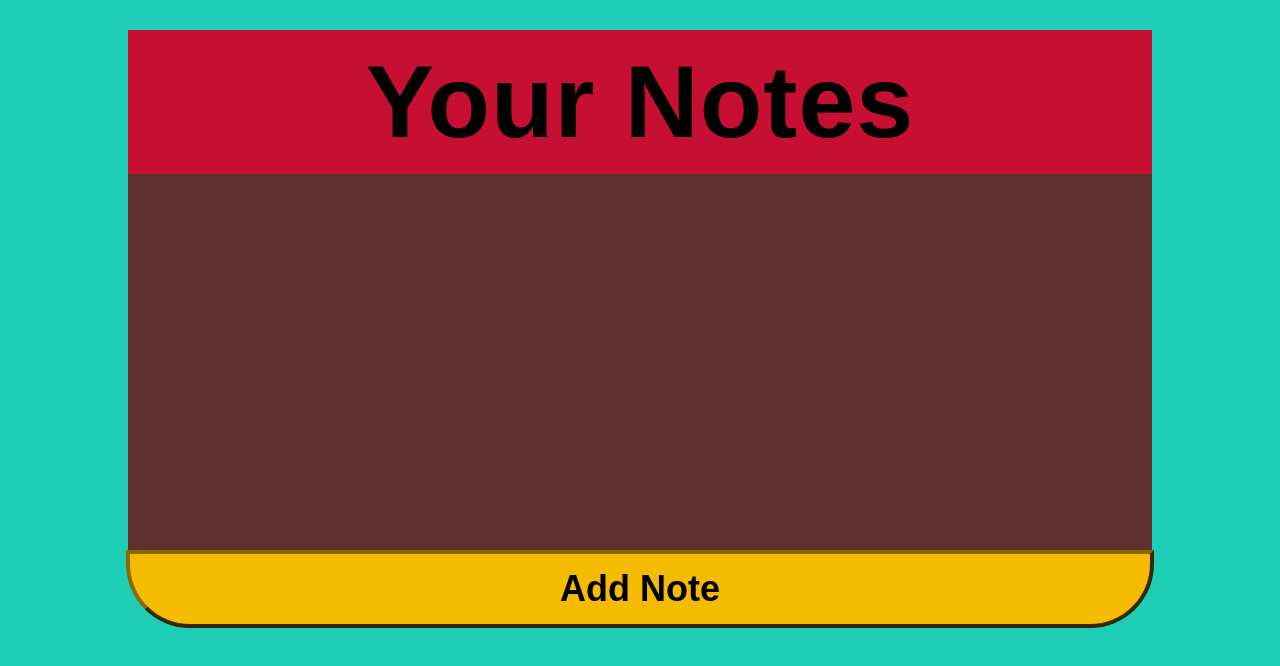
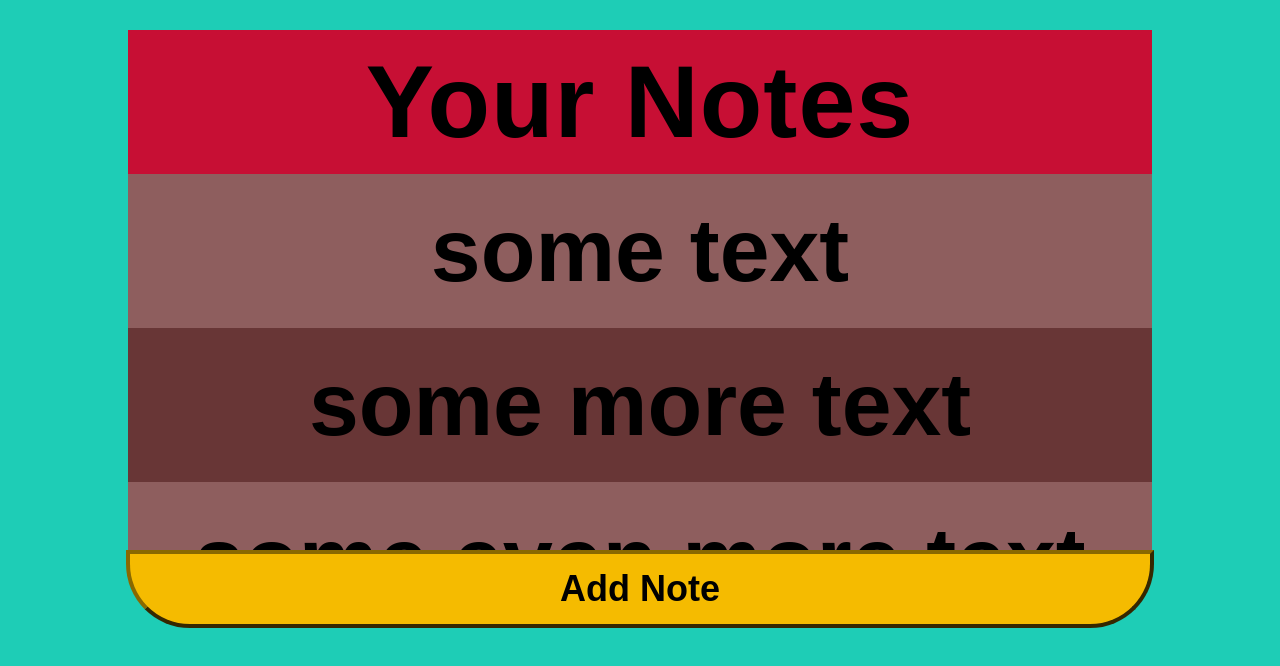
Before and after one commit to monkeman0/notes-app, a plain HTML site: page index.html in a window 1280 px wide. Drawn offline with nearby package versions, Linux system fonts and the light colour scheme.

Commit message:
Update index.html

```diff
--- a/index.html
+++ b/index.html
@@ -22,6 +22,21 @@
                         </tr>
                     </thead>
                     <tbody id="tbody">
+                        <tr id="192912">
+                            <td id="958211">
+                                <button id="1" class="notebtn" type="button">some text</button>
+                            </td>
+                        </tr>
+                         <tr id="926387">
+                            <td id="14836">
+                                <button id="2" class="notebtn" type="button">some more text</button>
+                            </td>
+                        </tr>
+                         <tr id="3313">
+                            <td id="444">
+                                <button id="3" class="notebtn" type="button">some even more text</button>
+                            </td>
+                        </tr>
                     </tbody>
                 </table>
         </div>
```
